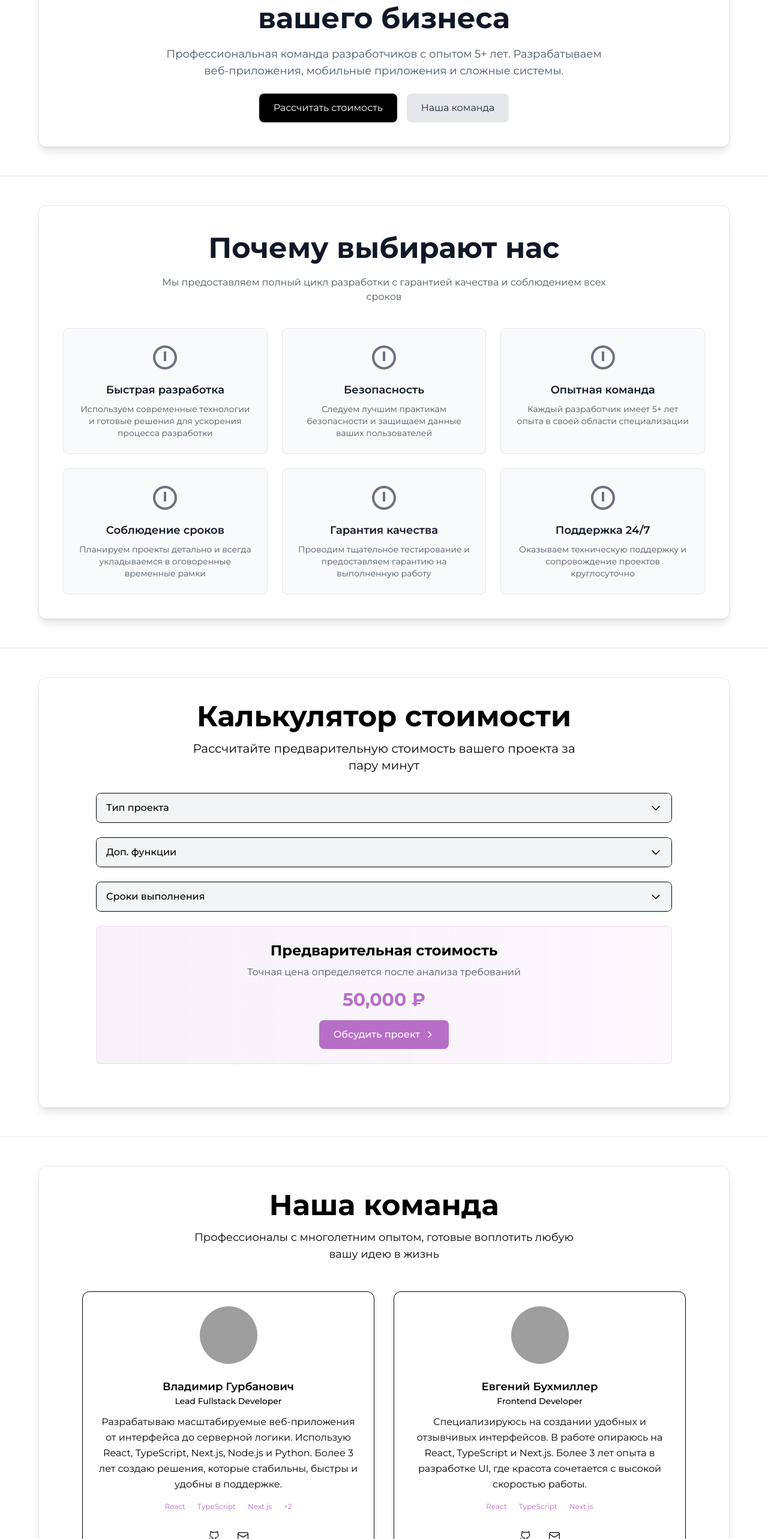
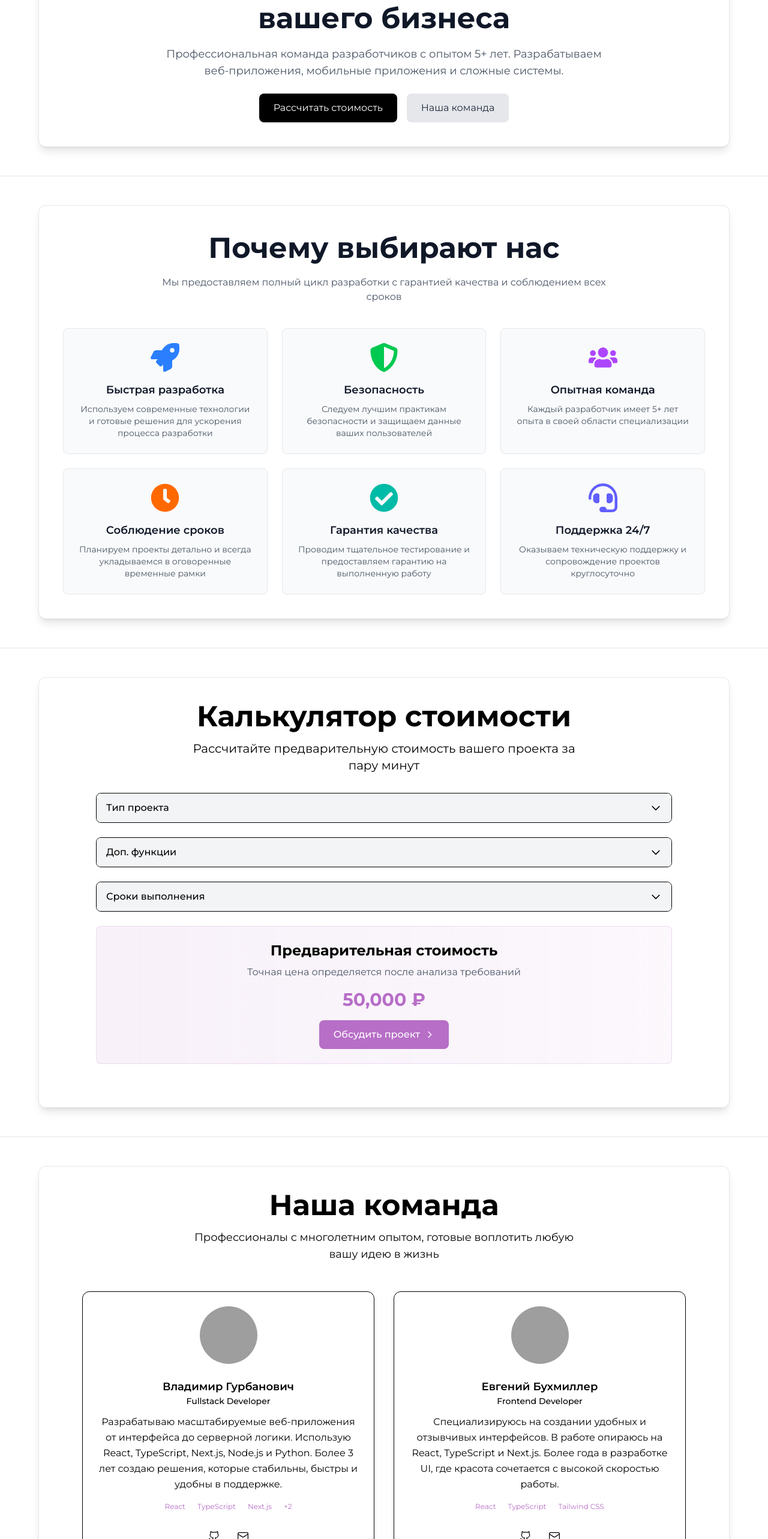
Before and after one commit to sxd993/BEA-Website, a React (Vite) app: page / in a window 1280 px wide. Shown: the part 234-2800 px from the top of the page at 60% size. Built offline with nearby package versions, Linux system fonts and the light colour scheme; grey boxes are pictures that could not be loaded; a web font is replaced by a local one.

Commit message:
fix seo + design home + favicon

```diff
--- a/package.json
+++ b/package.json
@@ -14,6 +14,8 @@
     "lucide-react": "^0.543.0",
     "react": "^19.1.1",
     "react-dom": "^19.1.1",
+    "react-icons": "^5.5.0",
+    "react-image": "^4.1.0",
     "react-router-dom": "^7.8.2",
     "tailwindcss": "^4.1.13"
   },
--- a/src/features/home/components/PrivacyPolicy.tsx
+++ b/src/features/home/components/PrivacyPolicy.tsx
@@ -1,5 +1,5 @@
 import { useEffect } from 'react';
-import { Shield, Mail, FileText, Users } from 'lucide-react';
+import { Shield, Mail } from 'lucide-react';
 
 export const PrivacyPolicy = () => {
 
@@ -31,7 +31,7 @@ export const PrivacyPolicy = () => {
                         {/* 1. Общие положения */}
                         <section className="bg-card p-8 rounded-xl border border-border shadow-lg">
                             <h2 className="text-2xl font-bold text-foreground mb-6 flex items-center gap-3">
-                                <FileText className="w-6 h-6 text-[#b76ec7]" />
+
                                 1. Общие положения
                             </h2>
                             <div className="space-y-4 text-muted-foreground leading-relaxed">
@@ -47,7 +47,6 @@ export const PrivacyPolicy = () => {
                         {/* 2. Какие данные мы собираем */}
                         <section className="bg-card p-8 rounded-xl border border-border shadow-lg">
                             <h2 className="text-2xl font-bold text-foreground mb-6 flex items-center gap-3">
-                                <Users className="w-6 h-6 text-[#b76ec7]" />
                                 2. Какие данные мы собираем
                             </h2>
                             <div className="space-y-6">
@@ -58,7 +57,7 @@ export const PrivacyPolicy = () => {
                                     <ul className="space-y-2 text-muted-foreground">
                                         <li className="flex items-start gap-2">
                                             <span className="w-1.5 h-1.5 bg-[#b76ec7] rounded-full mt-2 flex-shrink-0"></span>
-                                            Имя и контактная информация (email, Telegram) при обращении через формы связи
+                                            Имя и контактная информация (Email, Telegram) при обращении через формы связи
                                         </li>
                                         <li className="flex items-start gap-2">
                                             <span className="w-1.5 h-1.5 bg-[#b76ec7] rounded-full mt-2 flex-shrink-0"></span>
@@ -229,16 +228,15 @@ export const PrivacyPolicy = () => {
                         </section>
 
                         {/* 8. Контактная информация */}
-                        <section className="bg-gradient-to-r from-[#b76ec7]/10 to-[#b76ec7]/5 p-8 rounded-xl border border-[#b76ec7]/20">
+                        <section className="bg-card p-8 rounded-xl border border-border shadow-lg">
                             <h2 className="text-2xl font-bold text-foreground mb-6 flex items-center gap-3">
-                                <Mail className="w-6 h-6 text-[#b76ec7]" />
                                 8. Контактная информация
                             </h2>
                             <div className="space-y-4 text-muted-foreground leading-relaxed">
                                 <p>
                                     По вопросам, связанным с обработкой персональных данных, вы можете обратиться к нам:
                                 </p>
-                                <div className="bg-card p-6 rounded-lg border border-border">
+                                <div className="bg-card p-6 rounded-lg">
                                     <div className="space-y-3">
                                         <div className="flex items-center gap-3">
                                             <Mail className="w-5 h-5 text-[#b76ec7]" />
--- a/src/features/home/components/TermsOfService.tsx
+++ b/src/features/home/components/TermsOfService.tsx
@@ -366,7 +366,7 @@ export const TermsOfService = () => {
                         </section>
 
                         {/* 9. Заключительные положения */}
-                        <section className="bg-gradient-to-r from-[#b76ec7]/10 to-[#b76ec7]/5 p-8 rounded-xl border border-[#b76ec7]/20">
+                        <section className="bg-card p-8 rounded-xl border border-border shadow-lg">
                             <h2 className="text-2xl font-bold text-foreground mb-6">
                                 9. Заключительные положения
                             </h2>
--- a/src/features/home/const/teamMembers.ts
+++ b/src/features/home/const/teamMembers.ts
@@ -14,7 +14,7 @@ export interface TeamMember {
 export const teamMembers: TeamMember[] = [
   {
     name: "Владимир Гурбанович",
-    role: "Lead Fullstack Developer",
+    role: "Fullstack Developer",
     description:
       "Разрабатываю масштабируемые веб-приложения от интерфейса до серверной логики. Использую React, TypeScript, Next.js, Node.js и Python. Более 3 лет создаю решения, которые стабильны, быстры и удобны в поддержке.",
     skills: ["React", "TypeScript", "Next.js", "Node.js", "Python"],
@@ -28,8 +28,8 @@ export const teamMembers: TeamMember[] = [
     name: "Евгений Бухмиллер",
     role: "Frontend Developer",
     description:
-      "Специализируюсь на создании удобных и отзывчивых интерфейсов. В работе опираюсь на React, TypeScript и Next.js. Более 3 лет опыта в разработке UI, где красота сочетается с высокой скоростью работы.",
-    skills: ["React", "TypeScript", "Next.js"],
+      "Специализируюсь на создании удобных и отзывчивых интерфейсов. В работе опираюсь на React, TypeScript и Next.js. Более года в разработке UI, где красота сочетается с высокой скоростью работы.",
+    skills: ["React", "TypeScript", "Tailwind CSS"],
     social: {
       github: "https://github.com/shibapc",
       email: "evgbukhmiller@gmail.com",
--- a/src/features/home/ui/WhyChooseUs.tsx
+++ b/src/features/home/ui/WhyChooseUs.tsx
@@ -1,3 +1,5 @@
+import { FaRocket, FaShieldAlt, FaUsers, FaClock, FaCheckCircle, FaHeadset } from 'react-icons/fa';
+
 export const WhyChooseUs = () => {
   return (
     <section className="py-12 bg-white border-b border-gray-200">
@@ -17,9 +19,7 @@ export const WhyChooseUs = () => {
           <div className="grid grid-cols-1 md:grid-cols-2 lg:grid-cols-3 gap-6">
             <div className="bg-gray-50 p-6 rounded-lg text-center border border-gray-200">
               <div className="w-12 h-12 mx-auto mb-4">
-                  <svg className="w-full h-full text-gray-500" fill="currentColor" viewBox="0 0 24 24">
-                    <path d="M12 2C6.48 2 2 6.48 2 12s4.48 10 10 10 10-4.48 10-10S17.52 2 12 2zm0 18c-4.41 0-8-3.59-8-8s3.59-8 8-8 8 3.59 8 8-3.59 8-8 8zm1-13h-2v6h2zm0 8h-2v-2h2z"/>
-                  </svg>
+                <FaRocket className="w-full h-full text-blue-500" />
               </div>
               <h3 className="text-base md:text-lg font-semibold text-gray-900">Быстрая разработка</h3>
               <p className="mt-2 text-gray-600 text-xs md:text-sm">
@@ -28,9 +28,7 @@ export const WhyChooseUs = () => {
             </div>
             <div className="bg-gray-50 p-6 rounded-lg text-center border border-gray-200">
               <div className="w-12 h-12 mx-auto mb-4">
-                  <svg className="w-full h-full text-gray-500" fill="currentColor" viewBox="0 0 24 24">
-                    <path d="M12 2C6.48 2 2 6.48 2 12s4.48 10 10 10 10-4.48 10-10S17.52 2 12 2zm0 18c-4.41 0-8-3.59-8-8s3.59-8 8-8 8 3.59 8 8-3.59 8-8 8zm1-13h-2v6h2zm0 8h-2v-2h2z"/>
-                  </svg>
+                <FaShieldAlt className="w-full h-full text-green-500" />
               </div>
               <h3 className="text-base md:text-lg font-semibold text-gray-900">Безопасность</h3>
               <p className="mt-2 text-gray-600 text-xs md:text-sm">
@@ -39,9 +37,7 @@ export const WhyChooseUs = () => {
             </div>
             <div className="bg-gray-50 p-6 rounded-lg text-center border border-gray-200">
               <div className="w-12 h-12 mx-auto mb-4">
-                  <svg className="w-full h-full text-gray-500" fill="currentColor" viewBox="0 0 24 24">
-                    <path d="M12 2C6.48 2 2 6.48 2 12s4.48 10 10 10 10-4.48 10-10S17.52 2 12 2zm0 18c-4.41 0-8-3.59-8-8s3.59-8 8-8 8 3.59 8 8-3.59 8-8 8zm1-13h-2v6h2zm0 8h-2v-2h2z"/>
-                  </svg>
+                <FaUsers className="w-full h-full text-purple-500" />
               </div>
               <h3 className="text-base md:text-lg font-semibold text-gray-900">Опытная команда</h3>
               <p className="mt-2 text-gray-600 text-xs md:text-sm">
@@ -50,9 +46,7 @@ export const WhyChooseUs = () => {
             </div>
             <div className="bg-gray-50 p-6 rounded-lg text-center border border-gray-200">
               <div className="w-12 h-12 mx-auto mb-4">
-                  <svg className="w-full h-full text-gray-500" fill="currentColor" viewBox="0 0 24 24">
-                    <path d="M12 2C6.48 2 2 6.48 2 12s4.48 10 10 10 10-4.48 10-10S17.52 2 12 2zm0 18c-4.41 0-8-3.59-8-8s3.59-8 8-8 8 3.59 8 8-3.59 8-8 8zm1-13h-2v6h2zm0 8h-2v-2h2z"/>
-                  </svg>
+                <FaClock className="w-full h-full text-orange-500" />
               </div>
               <h3 className="text-base md:text-lg font-semibold text-gray-900">Соблюдение сроков</h3>
               <p className="mt-2 text-gray-600 text-xs md:text-sm">
@@ -61,9 +55,7 @@ export const WhyChooseUs = () => {
             </div>
             <div className="bg-gray-50 p-6 rounded-lg text-center border border-gray-200">
               <div className="w-12 h-12 mx-auto mb-4">
-                  <svg className="w-full h-full text-gray-500" fill="currentColor" viewBox="0 0 24 24">
-                    <path d="M12 2C6.48 2 2 6.48 2 12s4.48 10 10 10 10-4.48 10-10S17.52 2 12 2zm0 18c-4.41 0-8-3.59-8-8s3.59-8 8-8 8 3.59 8 8-3.59 8-8 8zm1-13h-2v6h2zm0 8h-2v-2h2z"/>
-                  </svg>
+                <FaCheckCircle className="w-full h-full text-teal-500" />
               </div>
               <h3 className="text-base md:text-lg font-semibold text-gray-900">Гарантия качества</h3>
               <p className="mt-2 text-gray-600 text-xs md:text-sm">
@@ -72,9 +64,7 @@ export const WhyChooseUs = () => {
             </div>
             <div className="bg-gray-50 p-6 rounded-lg text-center border border-gray-200">
               <div className="w-12 h-12 mx-auto mb-4">
-                  <svg className="w-full h-full text-gray-500" fill="currentColor" viewBox="0 0 24 24">
-                    <path d="M12 2C6.48 2 2 6.48 2 12s4.48 10 10 10 10-4.48 10-10S17.52 2 12 2zm0 18c-4.41 0-8-3.59-8-8s3.59-8 8-8 8 3.59 8 8-3.59 8-8 8zm1-13h-2v6h2zm0 8h-2v-2h2z"/>
-                  </svg>
+                <FaHeadset className="w-full h-full text-indigo-500" />
               </div>
               <h3 className="text-base md:text-lg font-semibold text-gray-900">Поддержка 24/7</h3>
               <p className="mt-2 text-gray-600 text-xs md:text-sm">
```
Also changed, not shown: index.html (+20 -6 lines), 1 other file (tests, documents, lock files or other folders). Lines whose indentation alone changed are shown as unchanged.
